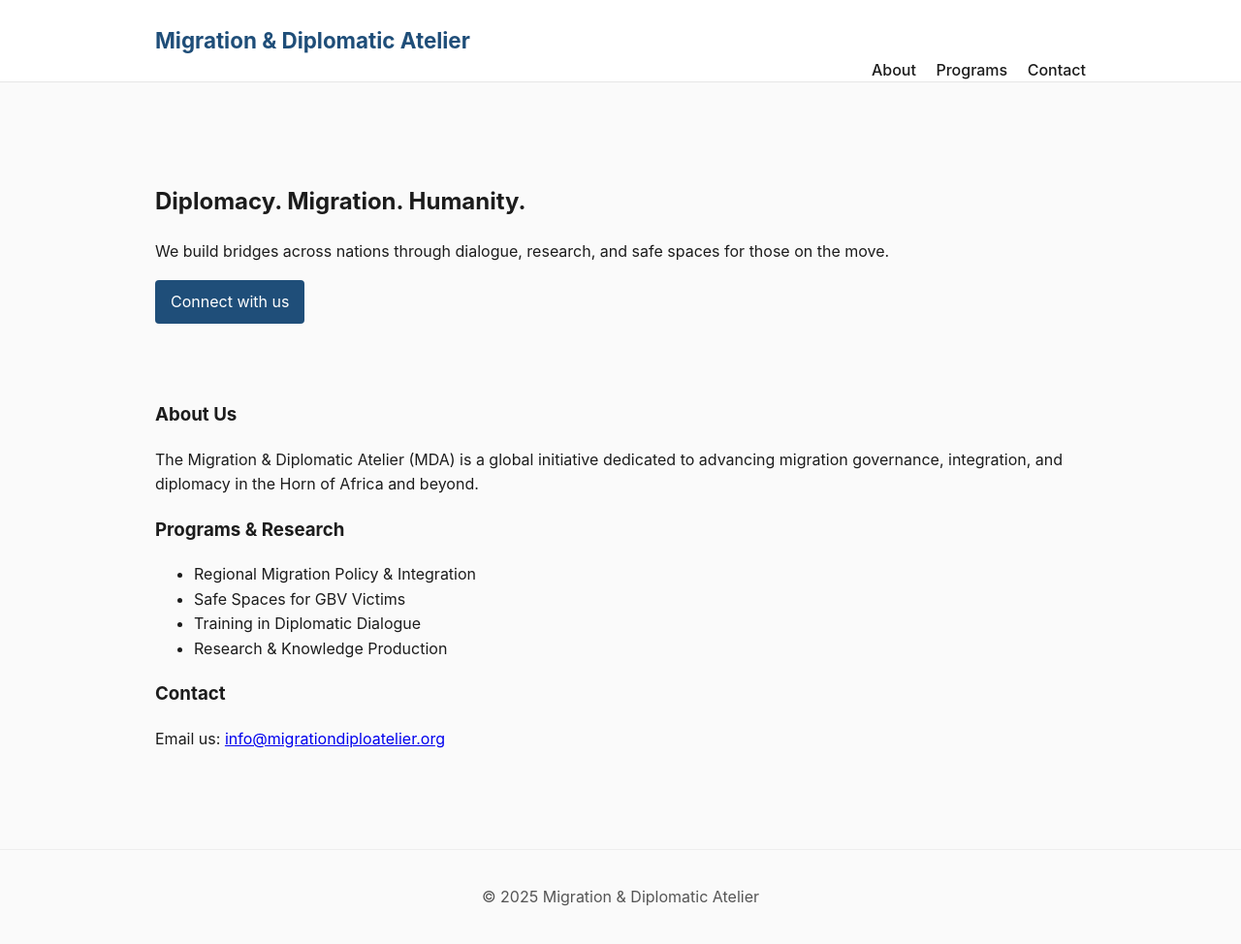
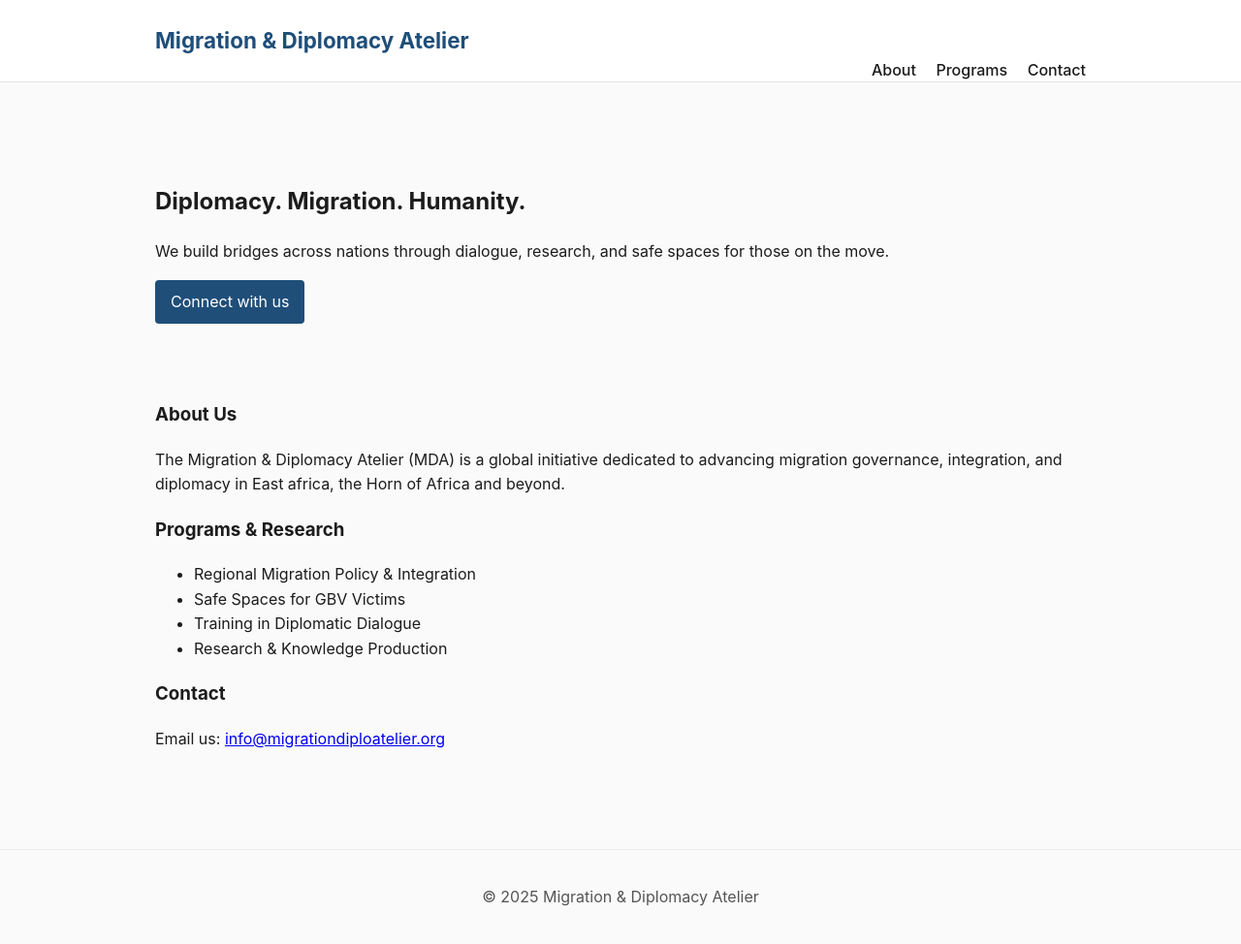
Before and after one commit to seifaloys-eng/migrationdiploatelier.org, a plain HTML site: page index.html in a window 1280 px wide. Shown: the whole page at 97% size. Drawn offline with Linux system fonts and the light colour scheme.

Commit message:
Update index.html

```diff
--- a/index.html
+++ b/index.html
@@ -3,14 +3,14 @@
 <head>
   <meta charset="utf-8">
   <meta name="viewport" content="width=device-width, initial-scale=1">
-  <title>Migration & Diplomatic Atelier</title>
-  <meta name="description" content="A platform for research, diplomacy, and migration dialogue across the Horn of Africa.">
+  <title>Migration & Diplomacy Atelier</title>
+  <meta name="description" content="A platform for research, diplomacy, and migration dialogue across East Africa and the Horn of Africa.">
   <link rel="stylesheet" href="styles.css">
 </head>
 <body>
   <header class="site-header">
     <div class="container">
-      <h1>Migration & Diplomatic Atelier</h1>
+      <h1>Migration & Diplomacy Atelier</h1>
       <nav>
         <a href="#about">About</a>
         <a href="#programs">Programs</a>
@@ -28,7 +28,7 @@
 
     <section id="about">
       <h3>About Us</h3>
-      <p>The Migration & Diplomatic Atelier (MDA) is a global initiative dedicated to advancing migration governance, integration, and diplomacy in the Horn of Africa and beyond.</p>
+      <p>The Migration & Diplomacy Atelier (MDA) is a global initiative dedicated to advancing migration governance, integration, and diplomacy in East africa, the Horn of Africa and beyond.</p>
     </section>
 
     <section id="programs">
@@ -48,7 +48,7 @@
   </main>
 
   <footer class="site-footer">
-    <p>© <span id="year"></span> Migration & Diplomatic Atelier</p>
+    <p>© <span id="year"></span> Migration & Diplomacy Atelier</p>
   </footer>
 
   <script>
```
